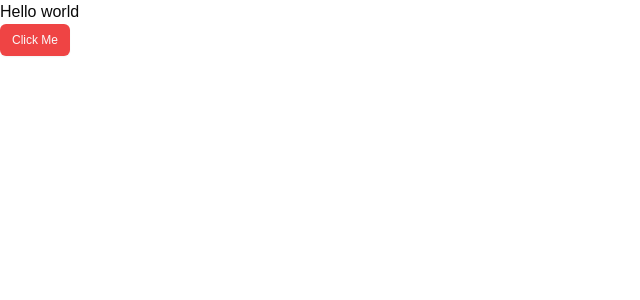
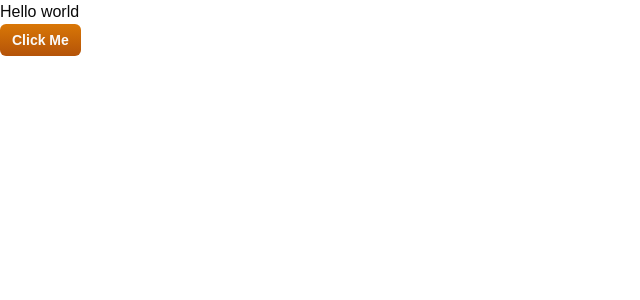
Before and after one commit to amrelskhawy/Jira-clone, a Next.js app: page / in a window 1280 px wide. Shown: the top 300 px of the page, without its empty margins (0-640 px from the left). Built offline with nearby package versions, Linux system fonts and the light colour scheme.

Commit message:
customized Button Component

```diff
--- a/src/components/ui/button.tsx
+++ b/src/components/ui/button.tsx
@@ -5,30 +5,32 @@
 import { cn } from "@/lib/utils"
 
 const buttonVariants = cva(
-  "inline-flex items-center justify-center gap-2 whitespace-nowrap rounded-md text-sm font-medium transition-colors focus-visible:outline-none focus-visible:ring-1 focus-visible:ring-ring disabled:pointer-events-none disabled:opacity-50 [&_svg]:pointer-events-none [&_svg]:size-4 [&_svg]:shrink-0",
+  "inline-flex items-center justify-center gap-2 whitespace-nowrap rounded-md text-sm font-semibold transition-colors focus-visible:outline-none focus-visible:ring-1 focus-visible:ring-ring disabled:pointer-events-none disabled:bg-neutral-100 disabled:from-neutral-100 disabled:to-neutral-100 disabled:text-neutral-300 border border-neutral-200 sahdow-sm  [&_svg]:pointer-events-none [&_svg]:size-4 [&_svg]:shrink-0",
   {
     variants: {
       variant: {
-        default:
-          "bg-primary text-primary-foreground shadow hover:bg-primary/90",
+        primary:
+          "bg-gradient-to-b from-blue-600 to-blue-700 text-primary-foreground hover:from-blue-700 hover:to-blue-700 border-none",
         destructive:
-          "bg-destructive text-destructive-foreground shadow-sm hover:bg-destructive/90",
+          "bg-gradient-to-b from-amber-600 to-amber-700 text-destructive-foreground hover:from-amber-700 hover:to-amber-700 border-none",
         outline:
           "border border-input bg-background shadow-sm hover:bg-accent hover:text-accent-foreground",
         secondary:
-          "bg-secondary text-secondary-foreground shadow-sm hover:bg-secondary/80",
-        ghost: "hover:bg-accent hover:text-accent-foreground",
-        link: "text-primary underline-offset-4 hover:underline",
+          "bg-white text-black hover:bg-neutral-100",
+        ghost: "border-transparent shadow-none hover:bg-accent hover:text-accent-foreground",
+        muted: "bg-neutral-200 text-neutral-600 hover:bg-neutral-200/80",
+        teritrary: "bg-blue-100 text-blue-600 border-transparent hover:bg-blue-200 shadow-none"
       },
       size: {
-        default: "h-9 px-4 py-2",
-        sm: "h-8 rounded-md px-3 text-xs",
-        lg: "h-10 rounded-md px-8",
-        icon: "h-9 w-9",
+        default: "h-10 px-4 py-2",
+        sm: "h-8 rounded-md px-3",
+        xs: "h-7 rounded-md px-2 text-xs",
+        lg: "h-12 rounded-md px-8",
+        icon: "h-8 w-8",
       },
     },
     defaultVariants: {
-      variant: "default",
+      variant: "primary",
       size: "default",
     },
   }
```
